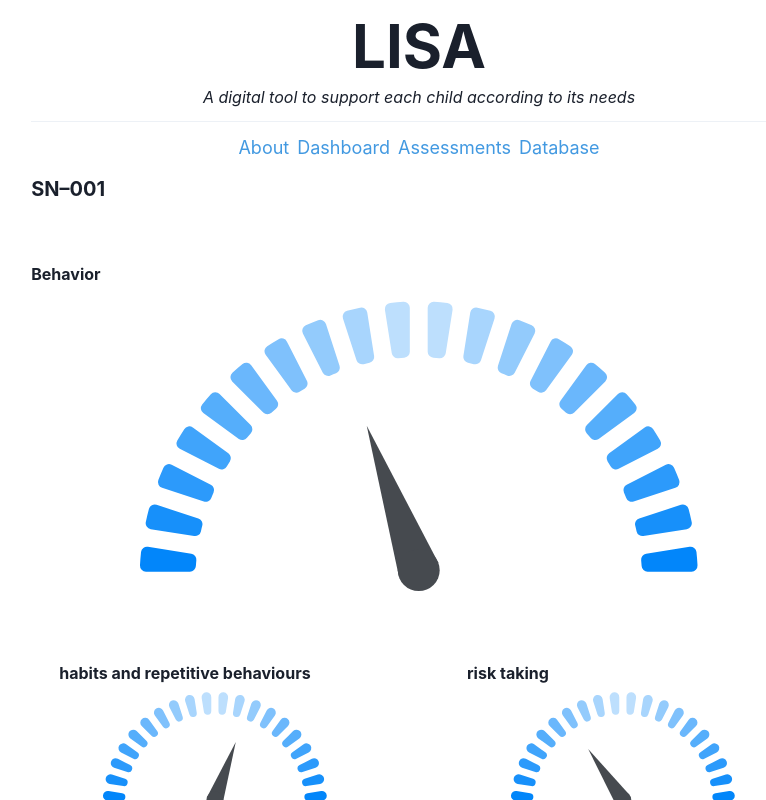
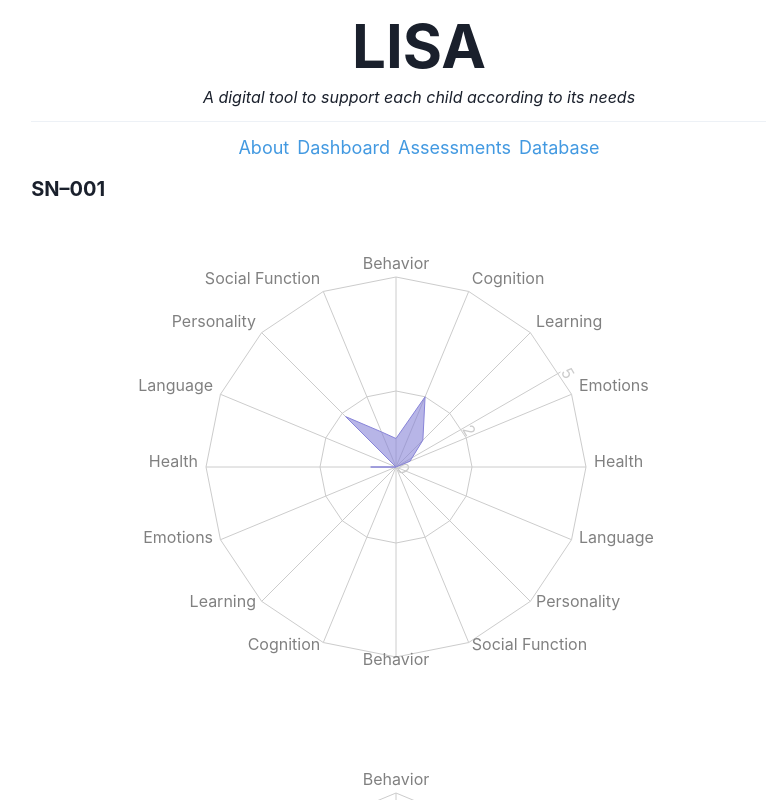
Before and after one commit to elierotenberg/lisa-prototype, a Next.js app: page /dashboard-demo3 in a window 1280 px wide. Shown: the top 800 px of the page, without its empty margins (221-987 px from the left). Built offline with nearby package versions, Linux system fonts and the light colour scheme.

Commit message:
radar plots

```diff
--- a/src/pages/dashboard-demo3.tsx
+++ b/src/pages/dashboard-demo3.tsx
@@ -21,6 +21,12 @@ import {
   ResponsiveContainer,
   ErrorBar,
   ReferenceLine,
+  RadarChart,
+  PolarGrid,
+  PolarRadiusAxis,
+  PolarAngleAxis,
+  Radar,
+  Legend
 } from "recharts";
 import { quantize, interpolate } from "d3-interpolate";
 import GaugeChart from "react-gauge-chart";
@@ -107,16 +113,123 @@ const DashboardDemo: FunctionComponent = () => {
   const getData = () => {
     let obj = {
       "Averages":
-        {"Behavior": 3.8,
-          "Cognition": 3,
-          "Learning": 4,
-          "Emotions": 4.6,
-          "Health": 5.666666667,
-          "Language": 5,
-          "Personality": 6.875,
-          "Social Function": 6
+        {"Behavior": {
+            "avg": 4.25,
+            "abs-avg": 1.75
+          },
+          "Cognition": {
+            "avg": 3,
+            "abs-avg": 2.8
+          },
+          "Learning": {
+            "avg": 4,
+            "abs-avg": 1.8
+          },
+          "Emotions": {
+            "avg": 4.6,
+            "abs-avg": 1.2
+          },
+          "Health": {
+            "avg": 5.666666667,
+            "abs-avg": 1
+          },
+          "Language": {
+            "avg": 5,
+            "abs-avg": 2
+          },
+          "Personality": {
+            "avg": 6.875,
+            "abs-avg": 2.875
+          },
+          "Social Function": {
+            "avg": 6,
+            "abs-avg": 3
+          }
         }
       ,
+      "Averages-radar": [
+        {
+          "category": "Behavior",
+          "abs-avg": 0.75
+        },
+        {
+          "category": "Cognition",
+          "abs-avg": 2
+        },{
+          "category": "Learning",
+          "abs-avg": 1
+        },{
+          "category": "Emotions",
+          "abs-avg": 0.4
+        },{
+          "category": "Health",
+          "abs-avg": 0
+        },{
+          "category": "Language",
+          "abs-avg": 0
+        },{
+          "category": "Personality",
+          "abs-avg": 0
+        },{
+          "category": "Social Function",
+          "abs-avg": 0
+        },
+        {
+          "category": "Behavior ",
+          "abs-avg": 0
+        },
+        {
+          "category": "Cognition ",
+          "abs-avg": 0
+        },{
+          "category": "Learning ",
+          "abs-avg": 0
+        },{
+          "category": "Emotions ",
+          "abs-avg": 0
+        },{
+          "category": "Health ",
+          "abs-avg": 0.6666666667
+        },{
+          "category": "Language ",
+          "abs-avg": 0
+        },{
+          "category": "Personality ",
+          "abs-avg": 1.875
+        },{
+          "category": "Social Function ",
+          "abs-avg": 1
+        },
+      ]
+      ,
+      "Abs-averages": [
+        {
+          "category": "Behavior",
+          "abs-avg": 1.75
+        },
+        {
+          "category": "Cognition",
+          "abs-avg": 2.8
+        },{
+          "category": "Learning",
+          "abs-avg": 1.8
+        },{
+          "category": "Emotions",
+          "abs-avg": 1.2
+        },{
+          "category": "Health",
+          "abs-avg": 1
+        },{
+          "category": "Language",
+          "abs-avg": 2
+        },{
+          "category": "Personality",
+          "abs-avg": 2.875
+        },{
+          "category": "Social Function",
+          "abs-avg": 3
+        },
+      ],
       "Behavior": [
         {
           "entry-level-score": 6,
@@ -333,10 +446,26 @@ const DashboardDemo: FunctionComponent = () => {
             {firstName}
           </Heading>
 
+          <RadarChart outerRadius={190} width={730} height={500} data={data["Averages-radar"]}>
+            <PolarGrid />
+            <PolarAngleAxis dataKey="category" />
+            <PolarRadiusAxis angle={30} domain={[0, 5]}/>
+            <Radar dataKey="abs-avg" stroke="#8884d8" fill="#8884d8" fillOpacity={0.6} />
+          </RadarChart>
+
+          <RadarChart outerRadius={190} width={730} height={500} data={data["Abs-averages"]}>
+            <PolarGrid />
+            <PolarAngleAxis dataKey="category" />
+            <PolarRadiusAxis angle={30} domain={[0, 5]}/>
+            <Radar dataKey="abs-avg" stroke="#8884d8" fill="#8884d8" fillOpacity={0.6} />
+          </RadarChart>
+
           <br />
           <br />
           {Object.keys(data).map((category, index) => {
-            if (category != "Averages") {
+
+            if (category != "Averages" && category != "Abs-averages" && category != "Averages-radar") {
+
               let result = <Box>
               <Heading as="h3" size="sm">
               {category}
@@ -347,11 +476,8 @@ const DashboardDemo: FunctionComponent = () => {
                 nrOfLevels={nrOfLevels}
                 textColor="464A4F"
                 hideText={true}
-                percent={(data["Averages"][category]) / 10 + 0.01}
+                percent={(data["Averages"][category]["avg"]) / 10 + 0.01}
               />
-              {console.log("cat " + category)}
-              {console.log("avgs " + data["Averages"])}
-              {console.log("avg " + (data["Averages"][category]) / 10 + 0.01)}
               <SimpleGrid columns={2} spacing={10}>
                 {data[category].map((entry, index) => {
 
```
